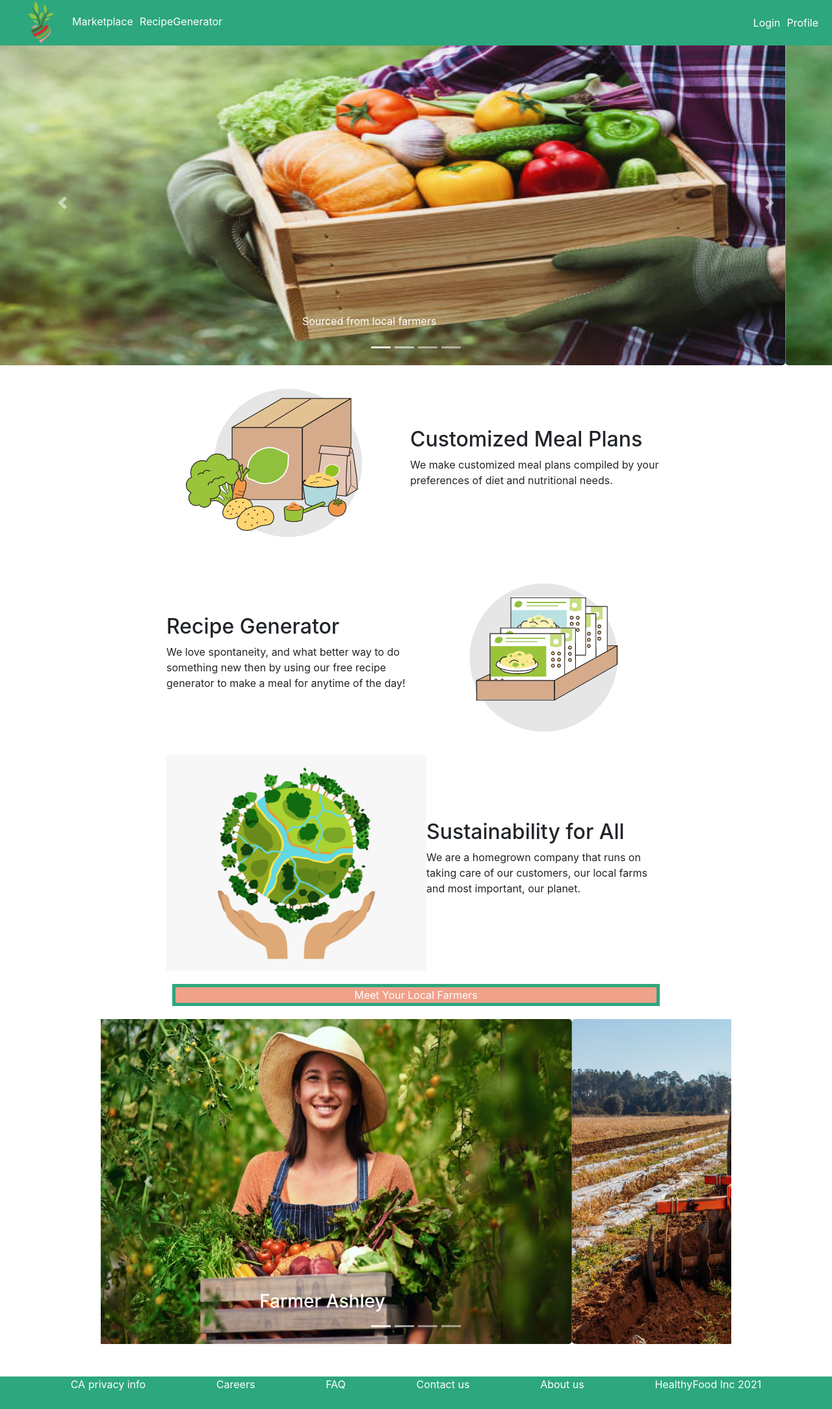
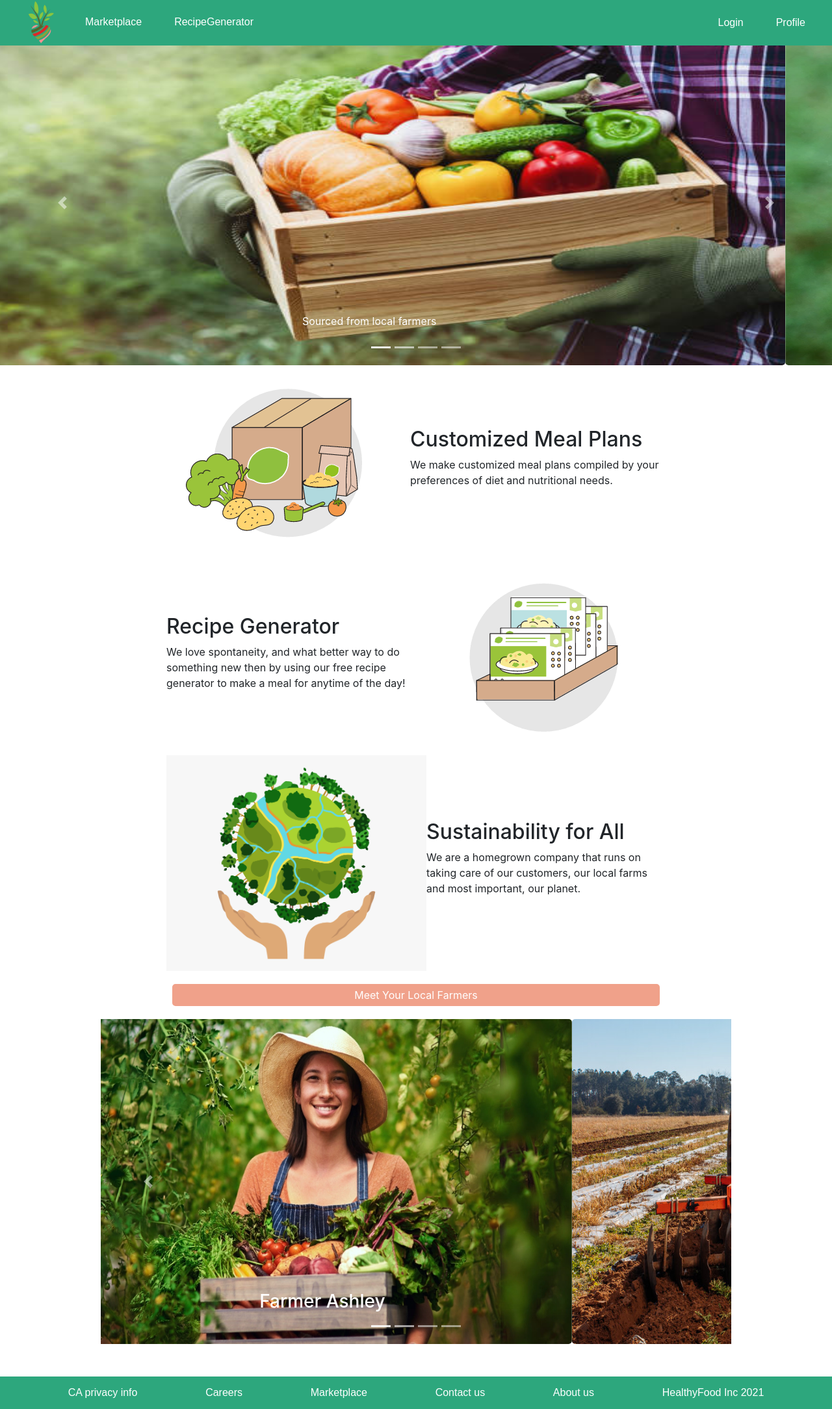
Before and after one commit to 4-Tenacious-Tasman/HealthyFood, a React app: page / in a window 1280 px wide. Shown: the whole page at 65% size. Built offline with nearby package versions, Linux system fonts and the light colour scheme; the HTML template or start-up script is replaced by a standard one.

Commit message:
Add MarketPlace route to footer component

```diff
--- a/client/src/component/App.jsx
+++ b/client/src/component/App.jsx
@@ -18,16 +18,6 @@ class App extends React.Component {
     return(
       <div className={styles.pageContainer}>
         <Main />
-
-        <footer className={styles.footerContainer}>
-            <p>CA privacy info</p>
-            <p>Careers</p>
-            <p>FAQ</p>
-            <p>Contact us</p>
-            <p>About us</p>
-            <p>HealthyFood Inc 2021</p>
-        </footer>
-
       </div>
     )
   }
--- a/client/src/component/Main.jsx
+++ b/client/src/component/Main.jsx
@@ -8,6 +8,7 @@ import Login from './login/Login.jsx';
 import { useAuth0 } from "@auth0/auth0-react";
 import Navigation from './homepage/Navigation.jsx';
 import Profile from './login/Profile.jsx';
+import Footer from './homepage/Footer.jsx';
 
  const Main = () => {
 
@@ -25,6 +26,7 @@ import Profile from './login/Profile.jsx';
         <Route path='/RecipeGenerator' component={RecipeGen}></Route>
         <Route path='/' component={HomePage}></Route>
       </Switch>
+      <Footer />
     </Router>
   )
 
--- /dev/null
+++ b/client/src/component/homepage/Footer.jsx
@@ -0,0 +1,20 @@
+import React from 'react';
+import { NavLink, Switch, Route } from 'react-router-dom';
+import styles from '../homepage/Homepage.module.css';
+
+const Footer = () => {
+
+  return (
+    <footer className={styles.footerContainer}>
+      <p>CA privacy info</p>
+      <p>Careers</p>
+      <NavLink exact to='/marketplace'  style={{ color: "white", fontFamily: "sans-serif"}}>Marketplace</NavLink>
+      <p>Contact us</p>
+      <p>About us</p>
+      <p>HealthyFood Inc 2021</p>
+    </footer>
+
+  )
+}
+
+export default Footer;
--- a/client/src/component/homepage/HeroSection.jsx
+++ b/client/src/component/homepage/HeroSection.jsx
@@ -21,7 +21,7 @@ class HeroSection extends React.Component {
       <div>
         <div className="container-fluid">
           <div className="row-title" style={{ marginBottom: "20px", marginLeft: "20%", marginRight: "20%", marginTop: "20px" }}>
-            <div style={{border: "5px #2da77d solid", background: "rgb(240, 161, 138)", textAlign: "center", color: "white"}}>
+            <div style={{border: "5px rgb(240, 161, 138)solid", background: "rgb(240, 161, 138)", textAlign: "center", color: "white", borderRadius: "5px"}}>
               Meet Your Local Farmers
             </div>
           </div>
--- a/client/src/component/homepage/Homepage.module.css
+++ b/client/src/component/homepage/Homepage.module.css
@@ -81,9 +81,11 @@
   opacity: 1;
   background:  #2da77d;
   height: 70px;
+  white-space:nowrap;
 }
 
 .footerContainer {
+  font-family: sans-serif;
   background-color: #2da77d;
   display: flex;
   justify-content: space-evenly;
@@ -92,7 +94,22 @@
   width: 100%;
   bottom: 0px;
   color: white;
+  margin: auto;
+  align-items: center;
+  text-align: center;
 }
+
+.footerContainer>p {
+  padding-top: 1em;
+  font-family: sans-serif;
+}
+
+.footerContainer>p:hover {
+  text-decoration: underline;
+  cursor: pointer;
+}
+
+
 
 .leftHeader {
   justify-content: flex-start;
--- a/client/src/component/homepage/Navigation.jsx
+++ b/client/src/component/homepage/Navigation.jsx
@@ -12,12 +12,12 @@ const Navigation = () => {
     <div className={styles.headerContainer}>
       <div className={styles.leftHeader}>
         <NavLink src={Image} exact to='/' activeStyle={{fontWeight: "bold"}}> <img className={styles.imageHead} src={Image}></img></NavLink>
-        <NavLink exact to='/marketplace' activeStyle={{fontWeight: "bold"}} style={{margin: "5px", color: "white"}}>Marketplace</NavLink>
-        <NavLink exact to='/RecipeGenerator' activeStyle={{fontWeight: "bold"}} style={{margin: "5px", color: "white"}}>RecipeGenerator</NavLink>
+        <NavLink exact to='/marketplace' activeStyle={{fontWeight: "bold"}} style={{margin: "25px", color: "white", fontFamily: "sans-serif"}}>Marketplace</NavLink>
+        <NavLink exact to='/RecipeGenerator' activeStyle={{fontWeight: "bold"}} style={{margin: "25px", color: "white", fontFamily: "sans-serif"}}>RecipeGenerator</NavLink>
       </div>
     <div className={styles.rightHeader}>
-    <NavLink exact to='/login' activeStyle={{fontWeight: "bold"}} style={{margin: "5px", color: "white"}}>Login</NavLink>
-    <NavLink exact to='/userprofile' activeStyle={{fontWeight: "bold"}} style={{margin: "5px", color: "white"}}>Profile</NavLink>
+    <NavLink exact to='/login' activeStyle={{fontWeight: "bold"}} style={{margin: "25px", color: "white", fontFamily: "sans-serif"}}>Login</NavLink>
+    <NavLink exact to='/userprofile' activeStyle={{fontWeight: "bold"}} style={{margin: "25px", color: "white", fontFamily: "sans-serif"}}>Profile</NavLink>
     </div>
   </div>
   )
--- a/client/src/component/homepage/RecipeGen.jsx
+++ b/client/src/component/homepage/RecipeGen.jsx
@@ -8,7 +8,7 @@ class RecipeGen extends React.Component {
   constructor(props) {
     super(props);
     this.state = {
-      cuisune: '',
+      cuisine: '',
       diet: '',
       time: '',
       sent: 0,
@@ -22,10 +22,10 @@ class RecipeGen extends React.Component {
 
   getRecipe() {
     const diet = this.state.diet !== '' ? this.state.diet : null;
-    const cuisune = this.state.cuisune !== '' ? this.state.cuisune : null;
-    const time = this.state.time !== '' ? this.state.cuisune : null;
-    if(this.state.sent < 5 && this.state.cuisune !== "" && this.state.diet !== "" && this.state.time !== "") {
-    axios.get(`https://api.spoonacular.com/recipes/random?number=1&tags=${cuisune},${diet},${time}&apiKey=46a2c8efa3664777a9f310510cfe7477`)
+    const cuisine = this.state.cuisine !== '' ? this.state.cuisine : null;
+    const time = this.state.time !== '' ? this.state.cuisine : null;
+    if(this.state.sent < 5 && this.state.cuisine !== "" && this.state.diet !== "" && this.state.time !== "") {
+    axios.get(`https://api.spoonacular.com/recipes/random?number=1&tags=${cuisine},${diet},${time}&apiKey=46a2c8efa3664777a9f310510cfe7477`)
     .then(response => {
       console.log(response.data.recipes.length)
       if(response.data.recipes.length > 0) {
@@ -70,7 +70,7 @@ class RecipeGen extends React.Component {
             <label>Choose your Recipe options:</label>
             <br />
             <label>Cuisune: </label>
-            <select name="cuisune" value={this.state.cuisune} onChange={this.handleChange}>
+            <select name="cuisine" value={this.state.cuisine} onChange={this.handleChange}>
               <option defaultValue hidden>Choose here</option>
               <option value="">None</option>
               <option value="african">African</option>
```
